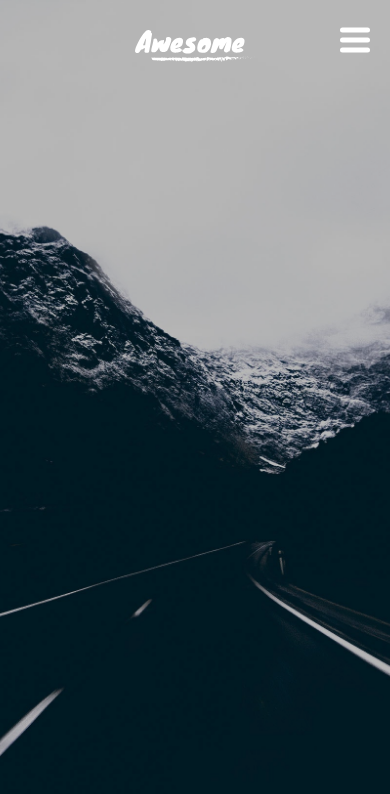
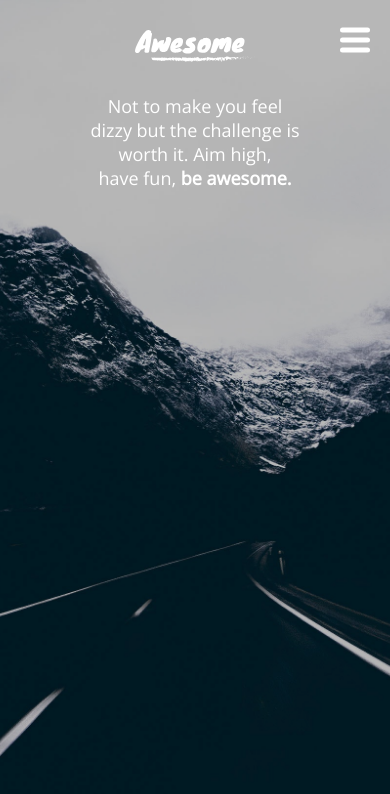
Before and after one commit to bartekma89/Project-HTML-Awesome, a website: page index.html in a window 390 px wide. Drawn offline with nearby package versions, Linux system fonts and the light colour scheme.

Commit message:
header mobile version

```diff
--- a/index.html
+++ b/index.html
@@ -53,7 +53,14 @@
                 </nav>
             </div>
         </section>
-        <!-- description -->
+        <!-- header -->
+        <section id="header">
+            <div class="container">
+                <p class='description'>
+                    Not to make you feel<br/> dizzy but the challenge is</br/> worth it. Aim high,<br/> have fun, <span class='awesome'>be awesome.</span>
+                </p>
+            </div>
+        </section>
     </div>
     <script src="https://ajax.googleapis.com/ajax/libs/jquery/3.3.1/jquery.min.js"></script>
     <script type="text/javascript" src="src/js/main.js"></script>
--- a/src/scss/_header.scss
+++ b/src/scss/_header.scss
@@ -0,0 +1,23 @@
+#header {
+	.container {
+		width: 70%;
+	}
+
+	.description {
+		text-align: center;
+		font-family: $font-basic;
+		font-size: $font-size-medium;
+		font-weight: $font-weight-light;
+		line-height: 24px;
+
+		.awesome {
+			font-weight: $font-weight-bold;
+		}
+	}
+
+	@media and screen (min-width: 1024px) {
+	}
+
+	@media and screen (min-width: 1440px) {
+	}
+}
```
Also changed, not shown: README.md (added), src/css/style.css.
